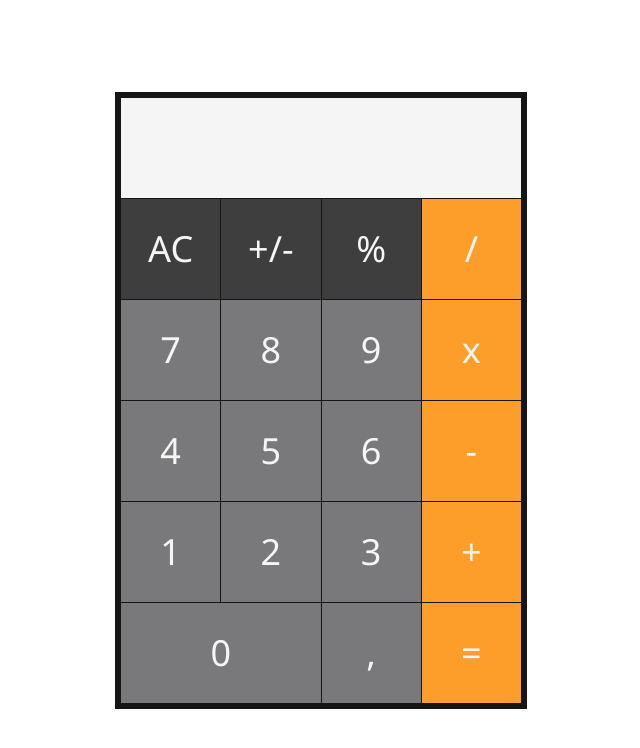
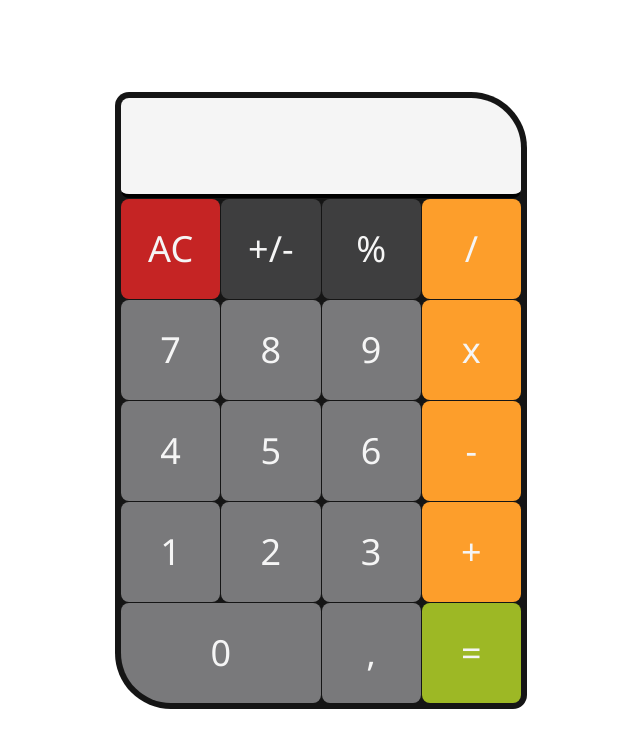
Before and after one commit to EKlijnsma/odin-calculator, a plain HTML site: page index.html in a window 1280 px wide. Shown: the whole page, without its empty margins (319-959 px from the left). Drawn offline with Linux system fonts and the light colour scheme.

Commit message:
change style and button hover effect

```diff
--- a/index.html
+++ b/index.html
@@ -11,7 +11,7 @@
     <div class="container">
         <div class="display"></div>
         <div class="row">
-            <div id="clr" class="btn dark">AC</div>
+            <div id="clr" class="btn red">AC</div>
             <div class="btn dark modify">+/-</div>
             <div class="btn dark modify">%</div>
             <div class="btn color operator">/</div>
@@ -37,7 +37,7 @@
         <div class="row">
             <div class="btn num light wide">0</div>
             <div class="btn light">,</div>
-            <div class="btn color equal">=</div>
+            <div class="btn dark-color equal">=</div>
         </div>
     </div>
 
--- a/script.js
+++ b/script.js
@@ -129,3 +129,8 @@ function limitToDisplayLength(value) {
     }
     return value
 }
+
+
+// TODO:
+// - Make the decimal button work. Add eventlistener and disable it when decimal is already on display.
+// - Add keyboard support
--- a/style.css
+++ b/style.css
@@ -22,6 +22,7 @@ body {
     padding: 6px;
     gap: 1px;
     background-color: rgb(21, 21, 21);
+    border-radius: 14px 56px 14px 56px;
 }
 
 .display {
@@ -33,6 +34,8 @@ body {
     align-items: center;
     padding-right: 8px;
     font-size: 48px;
+    border-bottom: 4px solid black;
+    border-radius: 8px 50px 8px 8px;
 }
 
 .row{
@@ -47,10 +50,17 @@ body {
     justify-content: center;
     align-items: center;
     text-align: center;
+    transition: 0.2s;
+    border-radius: 8px;
 }
+
+.btn:hover {
+    opacity: 0.8;
+  }
 
 .btn.wide {
     flex: 1 1 201px;
+    border-bottom-left-radius: 50px;
 }
 
 .light {
@@ -62,3 +72,9 @@ body {
 .color {
     background-color: rgb(253, 158, 43);
 }
+.dark-color {
+    background-color: rgb(157, 184, 37);
+}
+.red {
+    background-color: rgb(197, 36, 36);
+}
```
